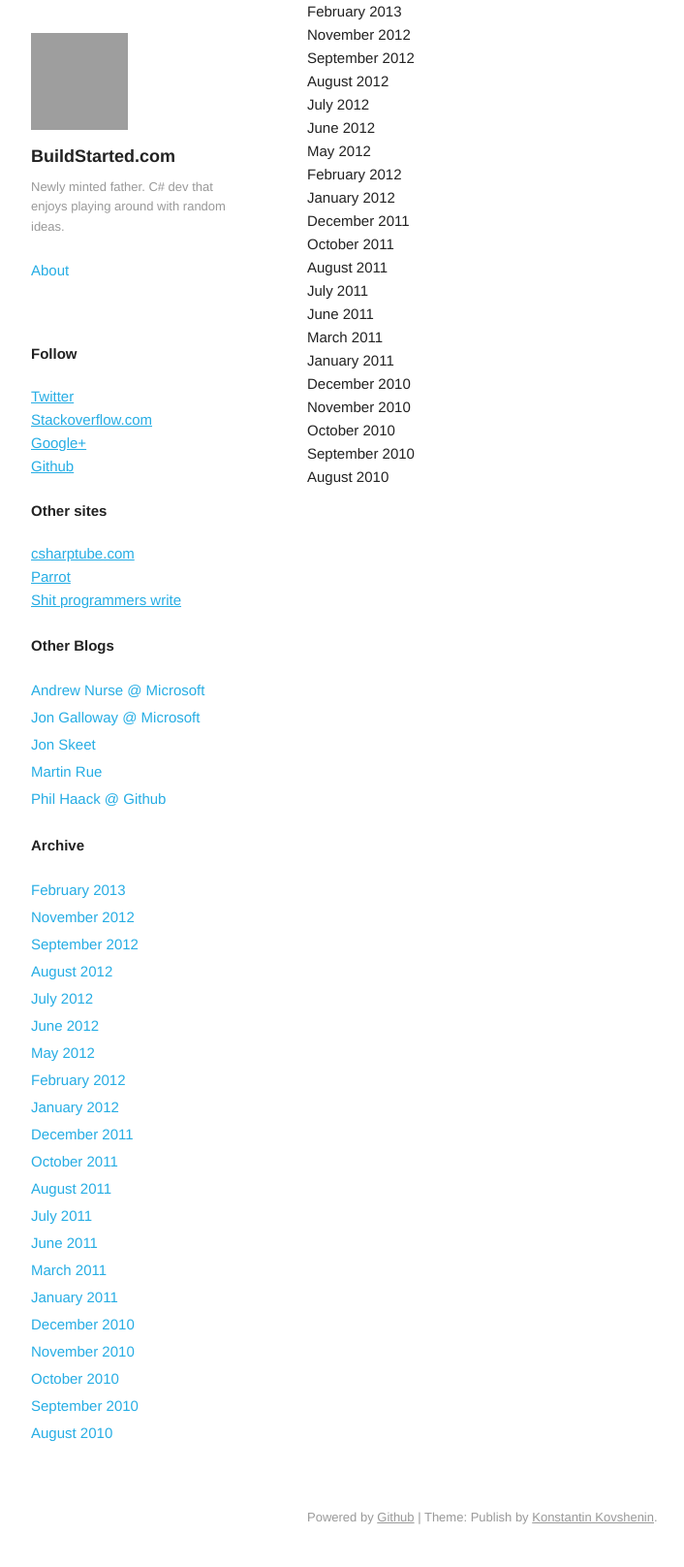
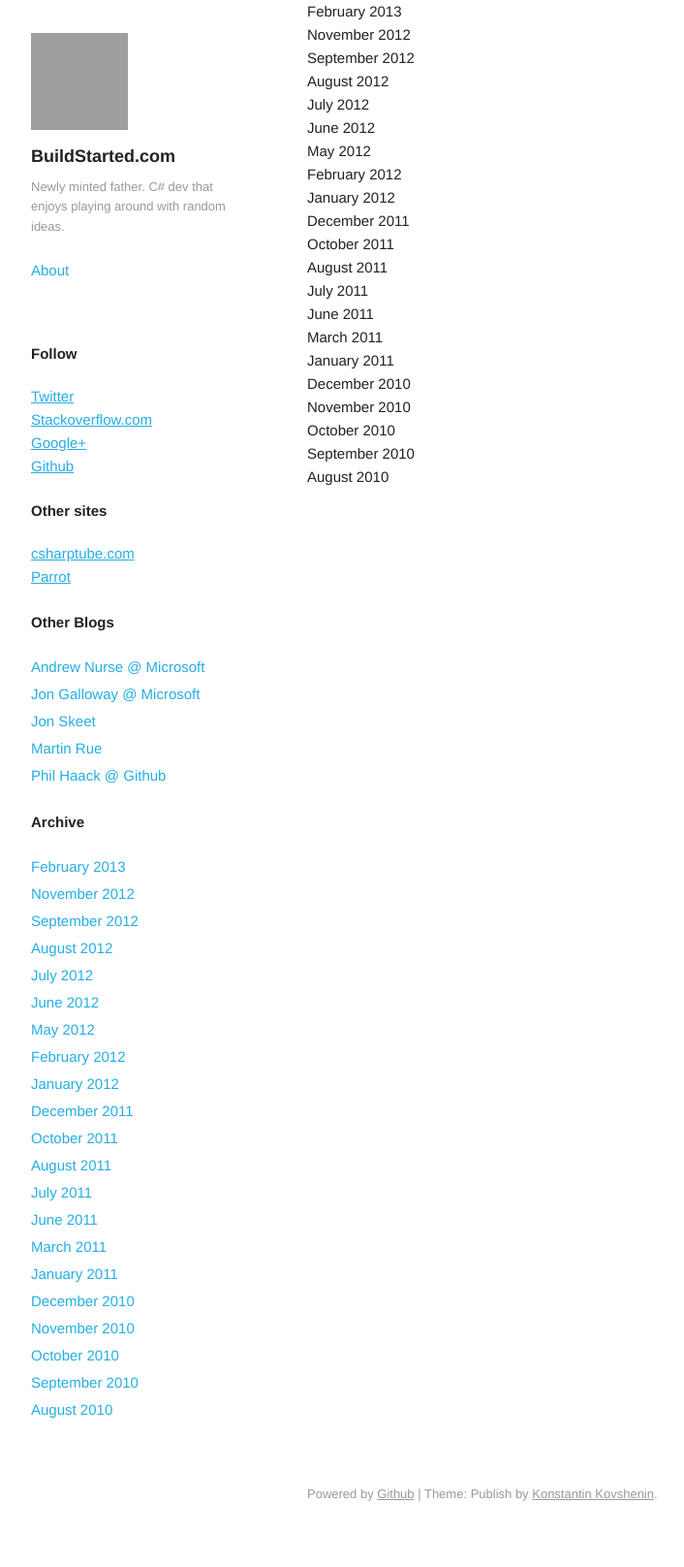
Before and after one commit to Buildstarted/buildstarted.com, a Jekyll site: the page built from archivelist.html, in a window 1280 px wide. Shown: the whole page at 97% size, without its empty margins (133-839 px from the left). Built offline with Jekyll 4.4.1, drawn with Linux system fonts in a browser that asks for light colours; nearby versions of some CDN libraries; Markdown is read by kramdown in place of the engine named in the settings; comment, search, counter and statistics services are not loaded; after the commit the page ends 1592 px from its top, so only the background shows below that; grey boxes are pictures that could not be loaded.

Commit message:
removing link

```diff
--- a/_layouts/default.html
+++ b/_layouts/default.html
@@ -49,7 +49,6 @@
                     <div class="textwidget">
                         <a href="http://csharptube.com/" onclick="javascript:_gaq.push(['_trackEvent','outbound-widget','http://csharptube.com']);">csharptube.com</a><br />
                         <a href="http://thisisparrot.com/" onclick="javascript:_gaq.push(['_trackEvent','outbound-widget','http://thisisparrot.com']);">Parrot</a><br />
-                        <a href="http://shitprogrammerswrite.com/" onclick="javascript:_gaq.push(['_trackEvent','outbound-widget','http://shitprogrammerswrite.com']);">Shit programmers write</a><br />
                     </div>
                 </aside>
                 <aside id="linkcat-6" class="widget widget_links">
```
